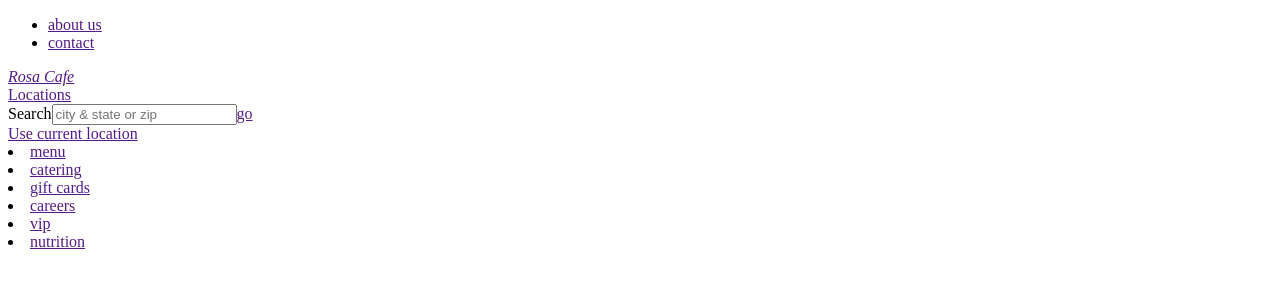
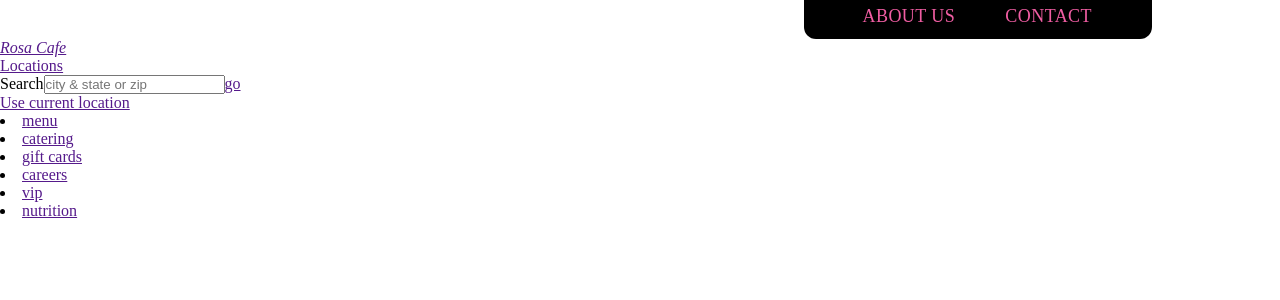
Before and after one commit to Andrew-Wand/rosas-website-react, a React (Create React App) app: page / in a window 1280 px wide. Shown: the top 300 px of the page. Built offline with nearby package versions, Linux system fonts and the light colour scheme.

Commit message:
css for secondary header

```diff
--- a/src/index.css
+++ b/src/index.css
@@ -1,9 +1,70 @@
 * {
   box-sizing: border-box;
+  padding: 0;
+  margin: 0;
+  outline: 0;
 }
 
 
 /* HEADER */
 .header {
+position: absolute;
+top: 0;
+left: 0;
+width: 100%;
+min-width: 1200px;
+z-index: 999;
+}
 
+.secondary-nav-container{
+  width: 100%;
+padding-right: 15px;
+padding-left: 15px;
+margin-right: auto;
+margin-left: auto;
+max-width: 1192px;
 }
+
+.secondary-nav {
+  padding: 0 69px;
+}
+
+.secondary-nav ul {
+  display: flex;
+  -webkit-box-orient: horizontal;
+  -webkit-box-direction: normal;
+  flex-flow: row wrap;
+-webkit-box-pack: end;
+justify-content: flex-end;
+margin: 0;
+padding: 0;
+}
+
+nav ul {
+  list-style: none outside none;
+}
+
+.secondary-nav li:first-child {
+  padding-left: 58px;
+  border-bottom-left-radius: 12px;
+}
+
+.secondary-nav li:last-child {
+  padding-right: 60px;
+border-bottom-right-radius: 12px;
+}
+
+.secondary-nav li {
+  padding: 6px 25px 12px;
+  background-color: #000;
+  font-size: 18px;
+  letter-spacing: .025em;
+
+  text-transform: uppercase;
+}
+
+.secondary-nav a {
+  text-decoration: none;
+  transition: opacity .3s;
+  color: #ef5da2;
+}
```
